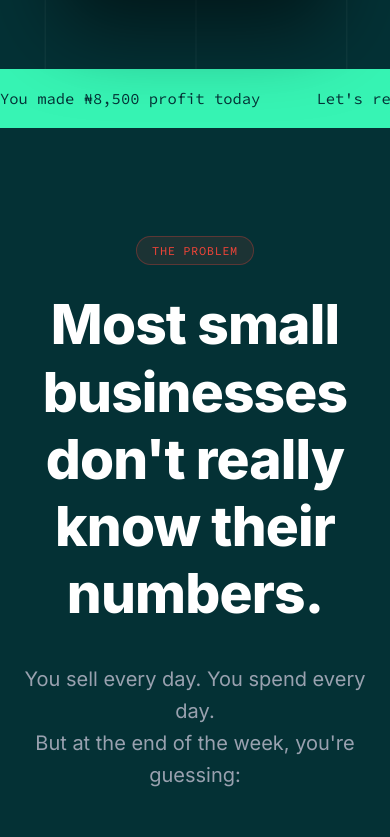
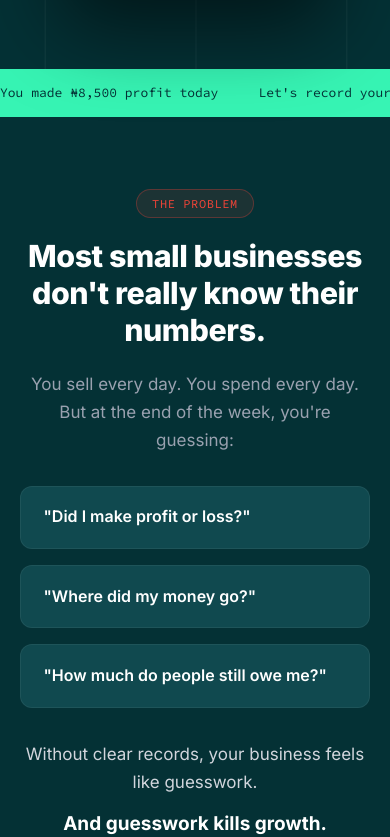
Before and after one commit to Creatifbenny/Numbazapp-Landing-page, a Next.js app: page / in a window 390 px wide. Shown: the part 1520-2357 px from the top of the page. Built offline with nearby package versions, Linux system fonts and the light colour scheme.

Commit message:
Responsive ticker and problem
Co-Authored-By: Claude Sonnet 5.5 <noreply@anthropic.com>

```diff
--- a/app/tokens.css
+++ b/app/tokens.css
@@ -65,6 +65,9 @@
 @theme {
   --text-fluid-h1: clamp(40px, calc(40px + (100vw - 375px) * 0.03094), 68px);
   --text-fluid-h1--line-height: clamp(49.1px, calc(49.1px + (100vw - 375px) * 0.038011), 83.5px);
+  /* Section H2: 30px at 375px wide up to the desktop 55px / 67.2px at 1280px. */
+  --text-fluid-h2: clamp(30px, calc(30px + (100vw - 375px) * 0.02762), 55px);
+  --text-fluid-h2--line-height: clamp(36.7px, calc(36.7px + (100vw - 375px) * 0.0337), 67.2px);
 }
 
 /*
--- a/components/Problem.tsx
+++ b/components/Problem.tsx
@@ -11,26 +11,26 @@ export default function Problem() {
   return (
     <section
       aria-labelledby="problem-heading"
-      className="px-6 pt-[108.8px] pb-27 text-center"
+      className="px-5 pt-[72px] pb-[72px] text-center sm:px-8 md:pt-24 md:pb-24 xl:px-6 xl:pt-[108.8px] xl:pb-27"
     >
-      <p className="mx-auto mb-[26px] inline-block rounded-full border border-red/30 bg-red/10 px-[15px] py-[5.5px] font-mono text-xs tracking-wider text-red">
+      <p className="mx-auto mb-5 inline-block sm:mb-[26px] rounded-full border border-red/30 bg-red/10 px-[15px] py-[5.5px] font-mono text-xs tracking-wider text-red">
         THE PROBLEM
       </p>
 
       <h2
         id="problem-heading"
-        className="mx-auto max-w-[800px] text-[55px] leading-[67.2px] font-extrabold tracking-[-0.015em] text-white"
+        className="mx-auto max-w-[800px] text-fluid-h2 font-extrabold tracking-[-0.015em] text-white"
       >
         Most small businesses don&apos;t really know their numbers.
       </h2>
 
-      <p className="mx-auto mt-9 max-w-[560px] text-xl leading-8 text-muted">
+      <p className="mx-auto mt-5 max-w-[560px] text-[17px] leading-7 text-muted sm:text-xl sm:leading-8 md:mt-9">
         You sell every day. You spend every day.
         <br />
         But at the end of the week, you&apos;re guessing:
       </p>
 
-      <ul className="mx-auto mt-[47px] grid max-w-[857.5px] grid-cols-1 gap-5 md:grid-cols-3">
+      <ul className="mx-auto mt-8 grid max-w-[857.5px] grid-cols-1 gap-4 md:mt-[47px] md:grid-cols-3 md:gap-5">
         {QUESTIONS.map((question) => (
           <li
             key={question}
@@ -41,10 +41,10 @@ export default function Problem() {
         ))}
       </ul>
 
-      <p className="mt-11 text-xl leading-8 text-body">
+      <p className="mt-8 text-[17px] leading-7 text-body sm:text-xl sm:leading-8 md:mt-11">
         Without clear records, your business feels like guesswork.
       </p>
-      <p className="mt-3.5 text-[22px] leading-8 font-bold text-white">
+      <p className="mt-3.5 text-[19px] leading-7 font-bold text-white sm:text-[22px] sm:leading-8">
         And guesswork kills growth.
       </p>
     </section>
--- a/components/Ticker.tsx
+++ b/components/Ticker.tsx
@@ -15,7 +15,7 @@ function Row({ hidden = false }: { hidden?: boolean }) {
   return (
     <ul
       aria-hidden={hidden || undefined}
-      className="flex shrink-0 items-center gap-14 pr-14"
+      className="flex shrink-0 items-center gap-10 pr-10 sm:gap-14 sm:pr-14"
     >
       {MESSAGES.map((message) => (
         <li key={message} className="whitespace-nowrap">
@@ -30,7 +30,7 @@ export default function Ticker() {
   return (
     <section
       aria-label="Sample messages from the Numbaz app"
-      className="flex h-[58.5px] items-center overflow-hidden bg-mint font-mono text-[15.5px] text-background"
+      className="flex h-12 items-center overflow-hidden bg-mint font-mono text-[13px] text-background sm:h-[58.5px] sm:text-[15.5px]"
     >
       <Row />
       <Row hidden />
```
Also changed, not shown: 2 other files (tests, documents, lock files or other folders).
